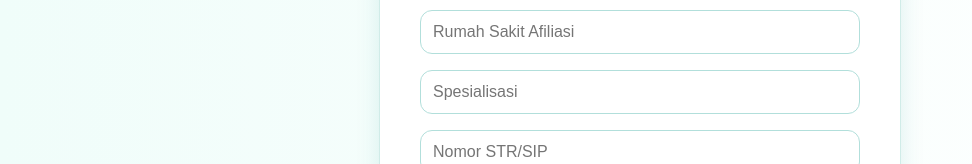
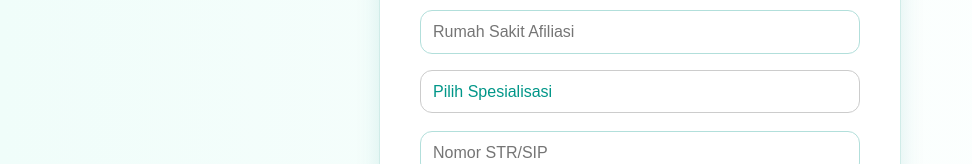
Before and after one commit to iyoung3/captone-project, a React (Create React App) app: page /doctor/register in a window 1280 px wide. Shown: the part 440-604 px from the top of the page, without its empty margins (0-972 px from the left). Built offline with nearby package versions, Linux system fonts and the light colour scheme.

Commit message:
git commit

```diff
--- a/src/pages/doctor/DoctorRegisterPage.jsx
+++ b/src/pages/doctor/DoctorRegisterPage.jsx
@@ -73,12 +73,25 @@ export default function DoctorRegisterPage() {
           onChange={handleChange}
           placeholder="Rumah Sakit Afiliasi"
         />
-        <input
+        <select
           name="specialization"
           value={form.specialization}
           onChange={handleChange}
-          placeholder="Spesialisasi"
-        />
+          required
+        >
+          <option value="">Pilih Spesialisasi</option>
+          <option value="DERMATOLOGY">DERMATOLOGY</option>
+          <option value="CARDIOLOGY">CARDIOLOGY</option>
+          <option value="NEUROLOGY">NEUROLOGY</option>
+          <option value="PEDIATRICS">PEDIATRICS</option>
+          <option value="PSYCHIATRY">PSYCHIATRY</option>
+          <option value="ORTHOPEDICS">ORTHOPEDICS</option>
+          <option value="GYNECOLOGY">GYNECOLOGY</option>
+          <option value="OPHTHALMOLOGY">OPHTHALMOLOGY</option>
+          <option value="RADIOLOGY">RADIOLOGY</option>
+          <option value="ANESTHESIOLOGY">ANESTHESIOLOGY</option>
+        </select>
+
         <input
           name="licenseNumber"
           value={form.licenseNumber}
--- a/src/styles/DoctorRegisterPage.css
+++ b/src/styles/DoctorRegisterPage.css
@@ -58,3 +58,24 @@ body {
 .doctor-register-button:hover {
   background-color: #00796b;
 }
+
+.doctor-register-form select {
+  width: 100%;
+  padding: 0.75rem;
+  margin-bottom: 2px;
+  font-size: 1rem;
+  color:#009688;
+  border: 1px solid #ccc;
+  border-radius: 12px;
+  box-sizing: border-box;
+  background-color: #fff;
+  appearance: none;
+  -webkit-appearance: none;
+  -moz-appearance: none;
+}
+
+.doctor-register-form select:focus {
+  border-color: #009688;
+  outline: none;
+  box-shadow: 0 0 0 3px rgba(0, 150, 136, 0.2);
+}
```
